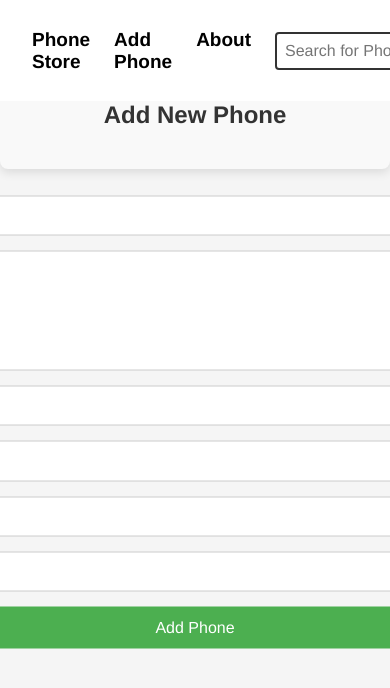
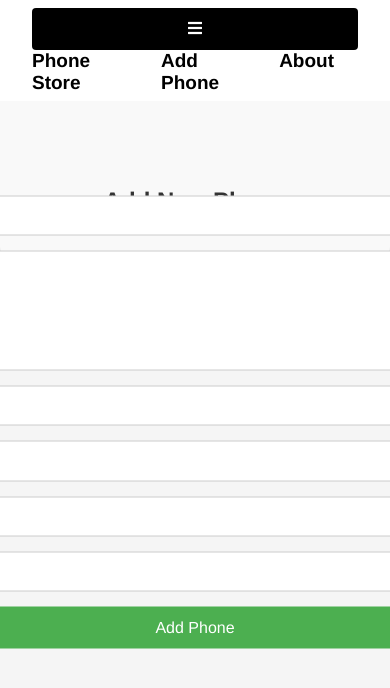
Before and after one commit to Denkogei/phone-store, a React (Create React App) app: page /add-phone in a window 390 px wide. Shown: the top 688 px of the page. Built offline with nearby package versions, Linux system fonts and the light colour scheme.

Commit message:
added hambergur

```diff
--- a/src/components/Navbar.jsx
+++ b/src/components/Navbar.jsx
@@ -1,8 +1,10 @@
-import React, { useState } from 'react';
+import React, { useState, useEffect } from 'react';
 import { Link, NavLink } from 'react-router-dom';
 
 function Navbar({ onSearch }) {
   const [searchTerm, setSearchTerm] = useState('');
+  const [isMenuOpen, setIsMenuOpen] = useState(false);
+  const [isMobile, setIsMobile] = useState(window.innerWidth <= 768);
 
   const handleSearchChange = (e) => {
     setSearchTerm(e.target.value);
@@ -12,35 +14,51 @@ function Navbar({ onSearch }) {
     onSearch(searchTerm);
   };
 
-
-  const handleKeyPress = (e) => {
+  const handleKeyDown = (e) => {
     if (e.key === 'Enter') {
       onSearch(searchTerm);
     }
   };
 
+  const toggleMenu = () => {
+    setIsMenuOpen(!isMenuOpen);
+  };
+
+  // Update isMobile state on window resize
+  useEffect(() => {
+    const handleResize = () => {
+      setIsMobile(window.innerWidth <= 768);
+    };
+
+    window.addEventListener('resize', handleResize);
+    return () => window.removeEventListener('resize', handleResize);
+  }, []);
+
   return (
+    <>
       <nav className="navbar">
         <div className="navbar-left">
-        <ul>
-          <li><Link to="/">Phone Store</Link></li>
-          <li><NavLink to="/add-phone">Add Phone</NavLink></li>
-          <li><Link to="/about">About</Link></li>
+          <button className="hamburger" onClick={toggleMenu}>
+            <i className="fas fa-bars"></i>
+          </button>
+          <ul className={`nav-links ${isMenuOpen ? 'active' : ''}`}>
+            <li><Link to="/" onClick={() => setIsMenuOpen(false)}>Phone Store</Link></li>
+            <li><NavLink to="/add-phone" onClick={() => setIsMenuOpen(false)}>Add Phone</NavLink></li>
+            <li><Link to="/about" onClick={() => setIsMenuOpen(false)}>About</Link></li>
           </ul>
         </div>
+        {/* Hide search bar in navbar on mobile */}
+        {!isMobile && (
           <div className="navbar-right">
             <div className="search-container">
-          <div className='input'>
               <input
                 type="text"
                 placeholder="Search for Phone..."
                 className="search-input"
                 value={searchTerm}
                 onChange={handleSearchChange}
-              onKeyPress={handleKeyPress}
+                onKeyDown={handleKeyDown}
               />
-          </div>
-          <div className='submit'>
               <button
                 type="button"
                 className="search-button"
@@ -50,8 +68,30 @@ function Navbar({ onSearch }) {
               </button>
             </div>
           </div>
+        )}
+      </nav>
+
+      {/* Show search bar in body part only on mobile */}
+      {isMobile && (
+        <div className="body-search-container">
+          <input
+            type="text"
+            placeholder="Search for Phone..."
+            className="body-search-input"
+            value={searchTerm}
+            onChange={handleSearchChange}
+            onKeyDown={handleKeyDown}
+          />
+          <button
+            type="button"
+            className="body-search-button"
+            onClick={handleSearchClick}
+          >
+            Search
+          </button>
         </div>
-    </nav>
+      )}
+    </>
   );
 }
 
```
Lines whose indentation alone changed are shown as unchanged.
